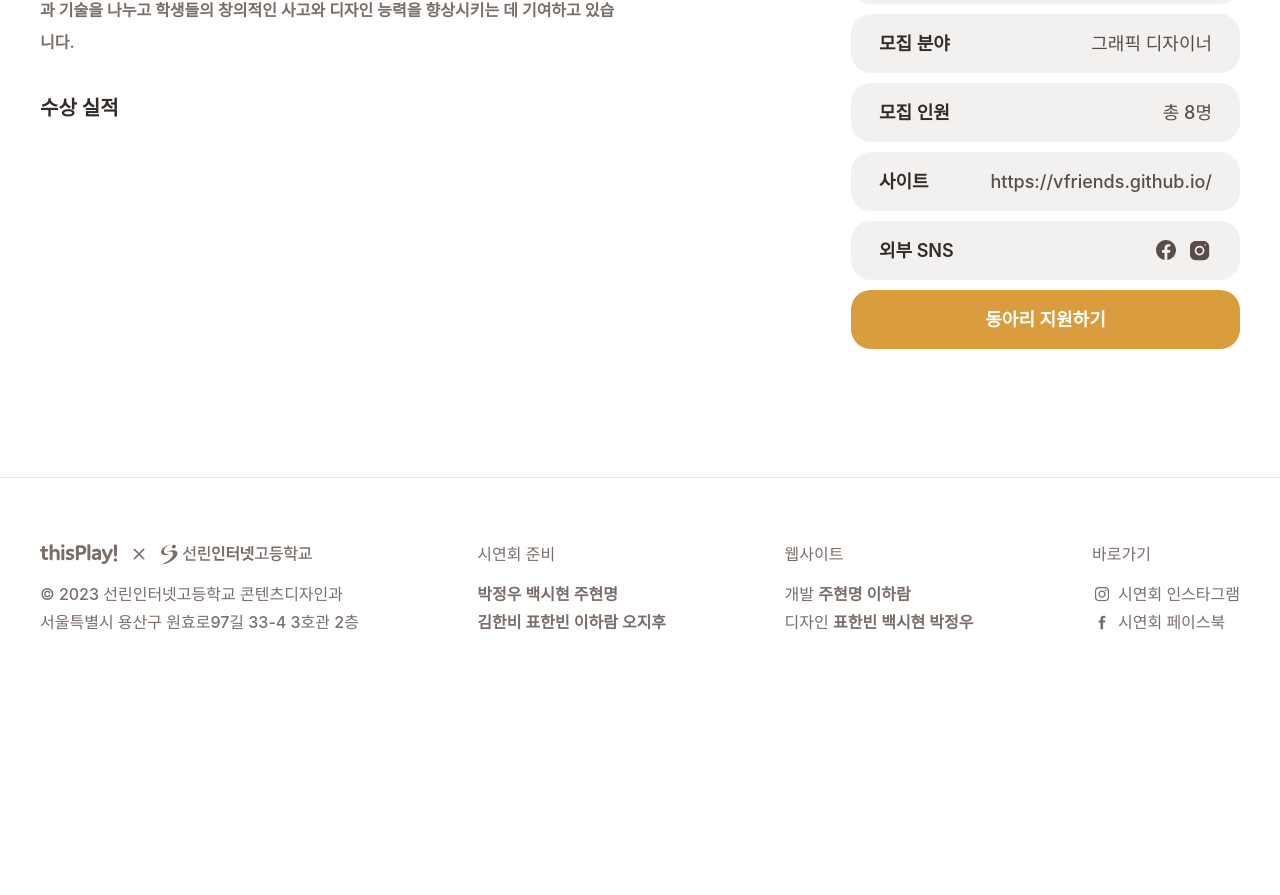
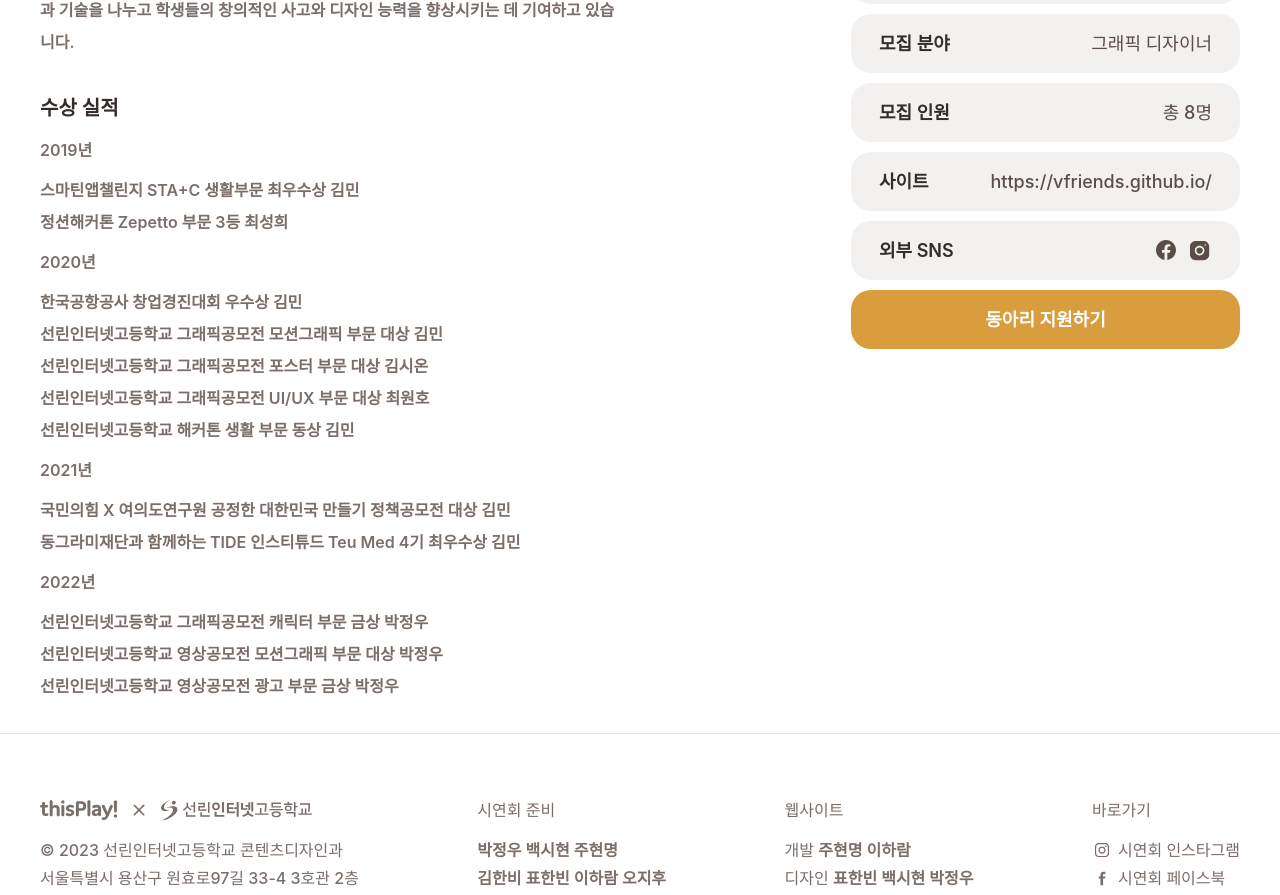
Before and after one commit to sunrin-graphics/thisplay, a Next.js app: page /clubs/1 in a window 1280 px wide. Shown: the part 433-1328 px from the top of the page. Before the commit the page ends 1130 px from the top, so only its background shows below. Built offline with nearby package versions, Linux system fonts and the light colour scheme; a web font is replaced by a local one.

Commit message:
type!!!!!!!!

```diff
--- a/data/clubInfo.ts
+++ b/data/clubInfo.ts
@@ -1,3 +1,6 @@
+// @ts-nocheck
+
+
 type ClubInfo = {
   id: number;
   name: string;
@@ -34,7 +37,31 @@ const clubInfo: ClubInfo[] = [
       instagram: "https://www.instagram.com/v.friends_official/",
       facebook: "https://www.facebook.com/with.v.friends",
     },
-    awards: [],
+    awards: [
+      "2019년",
+      "",
+      "스마틴앱챌린지 STA+C 생활부문 최우수상 김민",
+      "정션해커톤 Zepetto 부문 3등 최성희",
+      "",
+      "2020년",
+      "",
+      "한국공항공사 창업경진대회 우수상 김민",
+      "선린인터넷고등학교 그래픽공모전 모션그래픽 부문 대상 김민",
+      "선린인터넷고등학교 그래픽공모전 포스터 부문 대상 김시온",
+      "선린인터넷고등학교 그래픽공모전 UI/UX 부문 대상 최원호",
+      "선린인터넷고등학교 해커톤 생활 부문 동상 김민",
+      "",
+      "2021년",
+      "",
+      "국민의힘 X 여의도연구원 공정한 대한민국 만들기 정책공모전 대상 김민",
+      "동그라미재단과 함께하는 TIDE 인스티튜드 Teu Med 4기 최우수상 김민",
+      "",
+      "2022년",
+      "",
+      "선린인터넷고등학교 그래픽공모전 캐릭터 부문 금상 박정우",
+      "선린인터넷고등학교 영상공모전 모션그래픽 부문 대상 박정우",
+      "선린인터넷고등학교 영상공모전 광고 부문 금상 박정우"
+    ],
     info:
       "브이프렌즈는 선린인터넷고등학교의 유일한 디자인 교육봉사 동아리로, 그래픽 디자인, UI/UX, 모션 그래픽, 영상 기획 등 다양한 분야를 배우고 여러 프로젝트를 수행하며 실력과 아이디어를 발휘할 수 있는 동아리입니다. 브이프렌즈는 체계적인 교육과 선후배 간의 교류를 통해 부원들의 성장과 발전을 지원하고, 부원들 사이의 화목하고 즐거운 분위기가 자랑입니다.\n" +
       "또한, 교내 / 교외에서 진행되는 디자인 교육 봉사 프로그램에 참여하여, 지식과 기술을 나누고 학생들의 창의적인 사고와 디자인 능력을 향상시키는 데 기여하고 있습니다.",
@@ -55,12 +82,30 @@ const clubInfo: ClubInfo[] = [
       instagram: "https://www.instagram.com/edcan_official/",
       facebook: "https://www.facebook.com/edcan.kr",
     },
-    awards: [],
+    awards: [
+      "2019년",
+      "",,
+      "교내 천하제일 코딩대회(알고리즘 페스티벌) 동상 (정구로등대땔감, 정찬효)",
+      "교내 TED 프레젠테이션 경진대회 동상 (김현우)",
+      "고졸성공 취업대박람회 동아리 경진대회 특별상: 교육부장관상 (김현우 외 4인)",
+      "선린인터넷고등학교 교내 해커톤 금상(선린등대땔감, 정찬효)",
+      "제1회 대한민국 메이커히어로즈 학생 공모전 최우수상 (불타는 버스 - 송영범, 이창민)",
+      "",
+      "2022년",
+      "",
+      "콘텐츠디자인과 그래픽 디자인 공모전 UI/UX 은상 (표한빈, 백시현, 이하람)",
+      "콘텐츠디자인과 영상 공모전 모션그래픽 부문 금상 (표한빈)",
+      "임베디드 소프트웨어 경진대회 우수상: 성균관대학교 총장상 (SUNSEC - 표한빈)",
+      "제주 ICT이노베이션스퀘어 해커톤 대상 (백시현)",
+      "메타버스 개발자 경진대회 대상 (남현종)",
+      "소프트웨어과 디지털콘텐츠개발대회 앱/웹 콘텐츠 부문 금상 (백시현)",
+      "콘텐츠디자인과 영상 공모전 광고 부문 대상 (표한빈)"
+    ],
     info:
       "저희 EDCAN은 2015년부터 시작된 소프트웨어과 소속의 모바일 콘텐츠 개발 동아리로,\n" +
-      "안드로이드 앱 개발과 앱을 디자인하는 UI/UX를 담당하고 있습니다.",
-    subColor: "#425563",
-    mainColor: "#00A9CE",
+      "안드로이드 앱 개발과 앱을 디자인하는 UI/UX를 담당하고 있습니다. 협업을 중심으로 디양한 경험을 쌓을 수 있는 커리큘럼을 준비중입니다. 2022년 소프트웨어과 전공 동아리 중 가장 많은 수상 실적을 보유중입니다.",
+    subColor: "#00A9CE",
+    mainColor: "#425563",
     textColor: "#fff",
   },
 
@@ -143,7 +188,24 @@ const clubInfo: ClubInfo[] = [
       facebook:
         "https://www.facebook.com/profile.php?id=100066338873711&mibextid=ZbWKwL ",
     },
-    awards: [],
+    awards: [
+      "2019년",
+      "",
+      "그래픽 공모전 일러스트 부문 금상 염지원",
+      "그래픽 공모전 일러스트 부문 동상 원창연",
+      "그래픽 공모전 일러스트 부문 동상 강민지(19학번)",
+      "그래픽 공모전 일러스트 부문 동상 박다솜",
+      "그래픽 공모전 포스터 부문 은상 김혜진",
+      "그래픽 공모전 포스터 부문 동상 염지원",
+      "블로그 포트폴리오 공모전 금상 강민지(19학번)",
+      "블로그 포트폴리오 공모전 동상 최가은",
+      "블로그 포트폴리오 공모전 동상 김혜진",
+      "",
+      "2022년",
+      "",
+      "선린 교내 그래픽 공모전 대상 유호빈",
+      "대한민국 청소년 디자인 전람회 특선 김한비"
+    ],
     info: "교내 유일 만화 일러스트레이션 전문동아리인 미르에서는 디지털 드로잉위주의 만화, 일러스트 수업을 진행하고있습니다. 여러가지의 활동과 그림 도구 지원, 선배들과의 교류등으로 다채로운 경험을 할 수 있는 동아리입니다.",
     subColor: "#d9acf2",
     mainColor: "#f0b7cd",
@@ -164,9 +226,9 @@ const clubInfo: ClubInfo[] = [
     },
     awards: [],
     info: "",
-    mainColor: "",
-    subColor: "",
-    textColor: "",
+    subColor: "#224fac",
+    mainColor:"#1e2b58",
+    textColor:"#ffffff",
   },
   {
     id: 6,
@@ -223,7 +285,9 @@ const clubInfo: ClubInfo[] = [
       instagram: "https://www.instagram.com/zer0pen_/",
       facebook: "https://www.facebook.com/zer0pen",
     },
-    awards: [],
+    awards: [
+
+    ],
     info:
       "제로픈은 선린인터넷고등학교 게임 개발 전문 동아리로, 대중적인 게임 엔진인 Unity를 활용하여, (2D/3D)게임 제작 과정의 전반적인 과정을 배웁니다.\n" +
       "디자이너는 드로잉, 픽셀아트, 3D, FX 등 게임 그래픽 디자이너가 되기 위해 필요한 것들을 배우고, 선배, 동기들과 함께하는 팀 프로젝트를 자주 진행하여 실력을 쌓을 수 있습니다. \n" +
@@ -257,14 +321,35 @@ const clubInfo: ClubInfo[] = [
     department: "콘텐츠디자인과",
     desc: "영상 제작 전문 동아리",
     logo: "/images/junr.svg",
-    field: "영상편집자,그래픽 디자이너",
+    field: "영상편집, 그래픽 디자인",
     member: 8,
     site: "-",
     sns: {
       instagram: "https://www.instagram.com/sunrin_iwop/",
       facebook: "https://www.facebook.com/iwop_sunrin",
     },
-    awards: [],
+    awards: [
+      "2019년",
+      "",
+      "영상공모전 영화 부문 금상 - 문은빈",
+      "선린인터넷고등학교 콘텐츠디자인과 그래픽공모전 대상 - 이충혁",
+      "그래픽공모전 모션그래픽 대상 - 한지선",
+      "영상제작공모전 광고부문 금상 - 박은후",
+      "그래픽디자인 공모전 모션그래픽 금상 - 김희서",
+      "그래픽디자인 공모전 모션그래픽 대상 - 김지원",
+      "선린인터넷고등학교 콘텐츠디자인과 영상공모전 대상 - 김지원",
+      "",
+      "2021년",
+      "",
+      "선린인터넷고등학교 콘텐츠디자인과 영상제작공모전 금상 - 전계승",
+      "선린인터넷고등학교 콘텐츠디자인과 영상제작공모전 금상 - 이성민",
+      "선린인터넷고등학교 콘텐츠디자인과 영상제작공모전 대상",
+      "선린인터넷고등학교 콘텐츠디자인과 영상제작공모전 금상",
+      "",
+      "2022년",
+      "",
+      "선린인터넷고등학교 콘텐츠디자인과 영상제작공모전 금상"
+    ],
     info: "",
     mainColor: "",
     subColor: "",
--- a/data/questionData.ts
+++ b/data/questionData.ts
@@ -1,3 +1,6 @@
+// @ts-nocheck
+
+
 type QuestionInfo = {
   id: number,
   title: string,
--- a/pages/_app.tsx
+++ b/pages/_app.tsx
@@ -1,3 +1,5 @@
+// @ts-nocheck
+
 import '@/styles/globals.css'
 import type { AppProps } from 'next/app'
 
--- a/pages/_document.tsx
+++ b/pages/_document.tsx
@@ -1,3 +1,5 @@
+// @ts-nocheck
+
 import { Html, Head, Main, NextScript } from "next/document";
 
 export default function Document() {
--- a/pages/_error.tsx
+++ b/pages/_error.tsx
@@ -1,3 +1,5 @@
+// @ts-nocheck
+
 import { useEffect } from "react";
 import { useRouter } from "next/router";
 
--- a/pages/clubs/[id].tsx
+++ b/pages/clubs/[id].tsx
@@ -1,3 +1,5 @@
+// @ts-nocheck
+
 import Head from "next/head";
 import React, { useEffect } from "react";
 import HeaderV2 from "@/components/HeaderV2";
@@ -300,7 +302,7 @@ const Edcan = () => {
                     <ClubInfoTitleText>수상 실적</ClubInfoTitleText>
                     <Column2>
                       {data.awards.map((item, i: number) => (
-                        <ClubInfoContentText key={i}>
+                        <ClubInfoContentText key={i} >
                           {item}
                         </ClubInfoContentText>
                       ))}
--- a/pages/index.tsx
+++ b/pages/index.tsx
@@ -1,3 +1,5 @@
+// @ts-nocheck
+
 import Head from "next/head";
 import React from "react";
 import Header from "@/components/Header";
--- a/pages/notfound.tsx
+++ b/pages/notfound.tsx
@@ -1,3 +1,5 @@
+// @ts-nocheck
+
 import React from "react";
 import Head from "next/head";
 import styled from "@emotion/styled";
```
